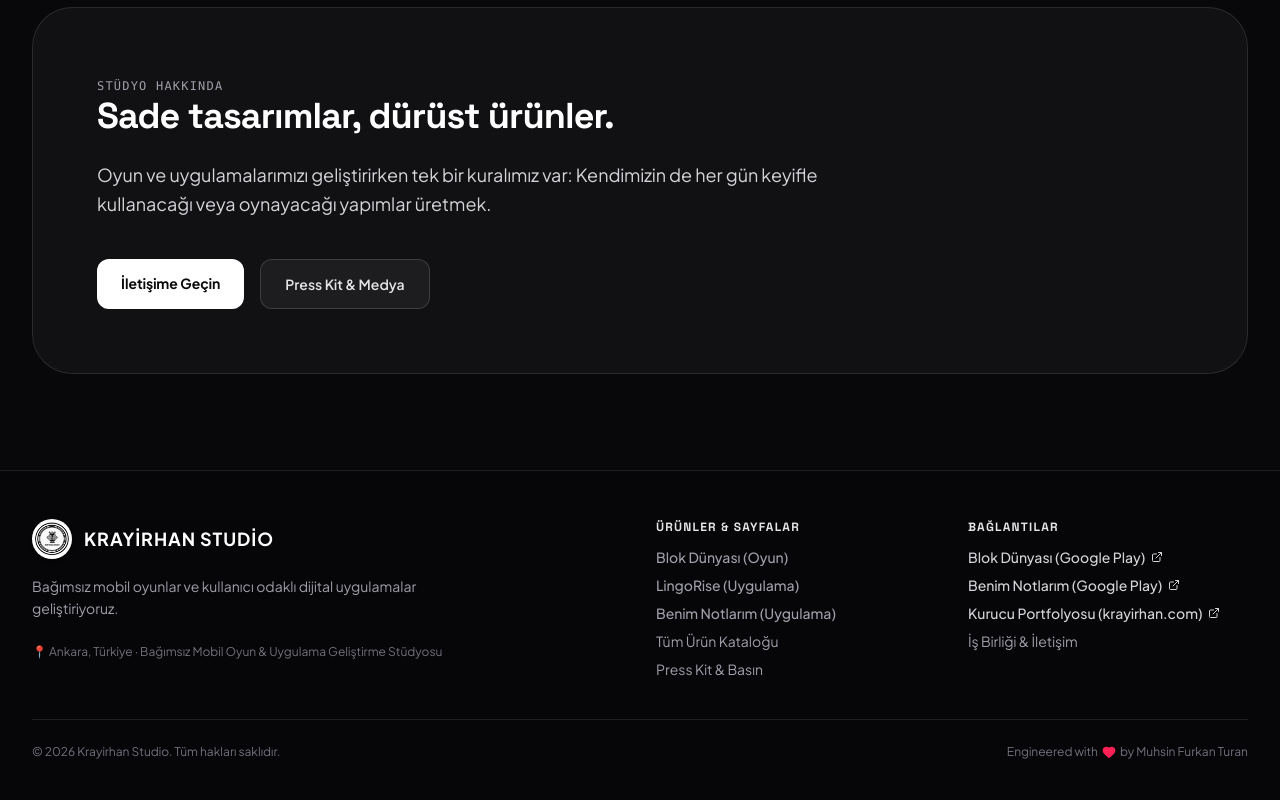
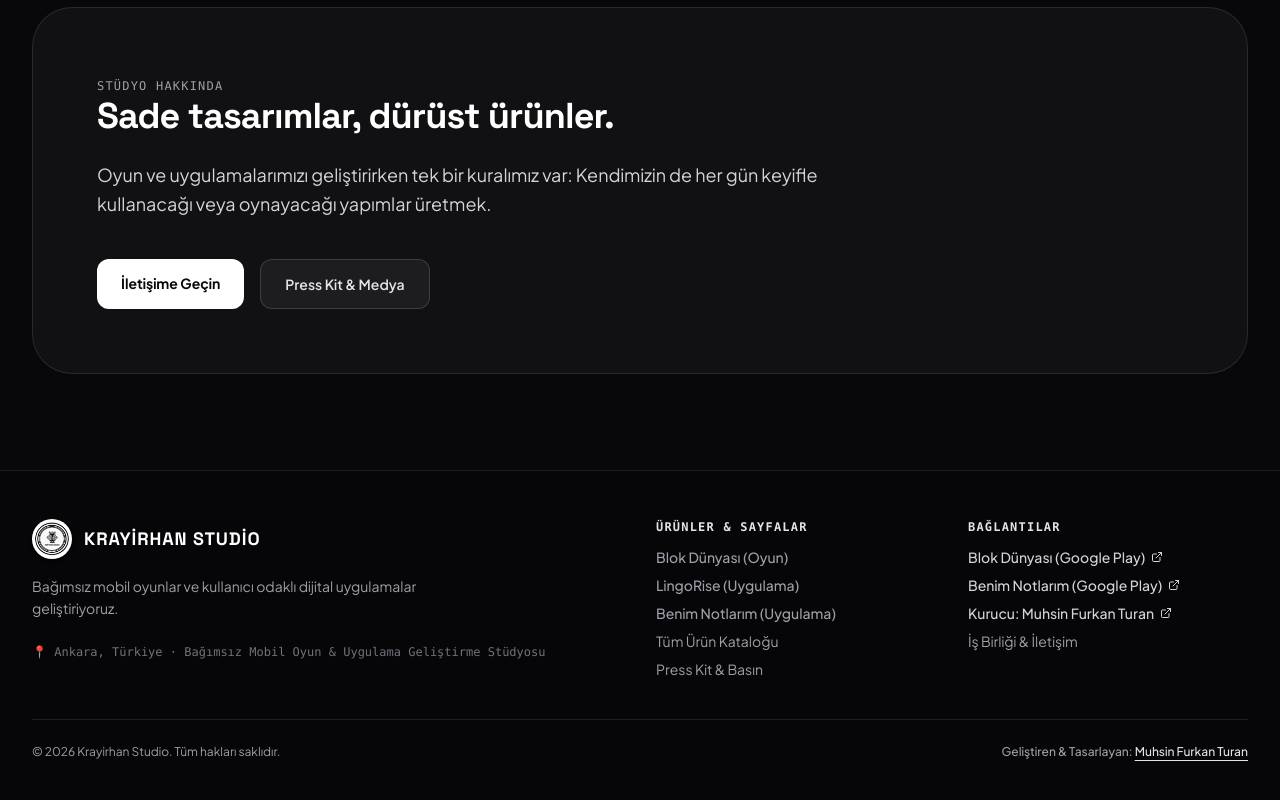
Before and after one commit to Krayirhan/krayirhan-studio, a Next.js app: page / in a window 1280 px wide. Shown: the part 2627-3427 px from the top of the page. Built offline with nearby package versions, Linux system fonts and the light colour scheme.

Commit message:
clean: professionalize footer author credits without emojis or cheesy icons

```diff
--- a/src/components/layout/Footer.tsx
+++ b/src/components/layout/Footer.tsx
@@ -1,5 +1,5 @@
 import Link from "next/link";
-import { Heart, ExternalLink } from "lucide-react";
+import { ExternalLink } from "lucide-react";
 import { STUDIO_INFO } from "@/data/studioInfo";
 
 export function Footer() {
@@ -17,21 +17,21 @@
                   className="h-full w-full object-cover rounded-full"
                 />
               </div>
-              <span className="text-lg font-bold tracking-wider text-white uppercase">
+              <span className="text-lg font-bold tracking-wider text-white uppercase font-display">
                 {STUDIO_INFO.name}
               </span>
             </div>
             <p className="max-w-md text-sm text-zinc-400 leading-relaxed">
               {STUDIO_INFO.tagline}
             </p>
-            <div className="pt-2 text-xs text-zinc-500">
+            <div className="pt-2 text-xs text-zinc-500 font-mono">
               📍 {STUDIO_INFO.location} · Bağımsız Mobil Oyun & Uygulama Geliştirme Stüdyosu
             </div>
           </div>
 
           {/* Quick Links */}
           <div className="space-y-3">
-            <h4 className="text-xs font-bold tracking-widest text-zinc-200 uppercase">
+            <h4 className="text-xs font-bold tracking-widest text-zinc-200 uppercase font-mono">
               Ürünler & Sayfalar
             </h4>
             <ul className="space-y-2 text-sm">
@@ -65,7 +65,7 @@
 
           {/* Founder & Crosslink */}
           <div className="space-y-3">
-            <h4 className="text-xs font-bold tracking-widest text-zinc-200 uppercase">
+            <h4 className="text-xs font-bold tracking-widest text-zinc-200 uppercase font-mono">
               Bağlantılar
             </h4>
             <ul className="space-y-2 text-sm">
@@ -98,7 +98,7 @@
                   rel="noopener noreferrer"
                   className="flex items-center gap-1.5 text-zinc-300 hover:text-white transition-colors font-medium"
                 >
-                  <span>Kurucu Portfolyosu (krayirhan.com)</span>
+                  <span>Kurucu: Muhsin Furkan Turan</span>
                   <ExternalLink className="h-3 w-3" />
                 </a>
               </li>
@@ -112,10 +112,18 @@
         </div>
 
         {/* Bottom copyright */}
-        <div className="mt-10 border-t border-white/10 pt-6 flex flex-col sm:flex-row items-center justify-between text-xs text-zinc-500 gap-4">
+        <div className="mt-10 border-t border-white/10 pt-6 flex flex-col sm:flex-row items-center justify-between text-xs text-zinc-400 gap-4">
           <p>© {new Date().getFullYear()} {STUDIO_INFO.name}. Tüm hakları saklıdır.</p>
-          <p className="flex items-center gap-1">
-            Engineered with <Heart className="h-3.5 w-3.5 text-rose-500 inline fill-rose-500" /> by {STUDIO_INFO.founder.name}
+          <p className="font-medium text-zinc-400">
+            Geliştiren & Tasarlayan:{" "}
+            <a
+              href={STUDIO_INFO.founder.portfolioUrl}
+              target="_blank"
+              rel="noopener noreferrer"
+              className="text-zinc-200 hover:text-white underline underline-offset-4 transition-colors"
+            >
+              {STUDIO_INFO.founder.name}
+            </a>
           </p>
         </div>
       </div>
```
